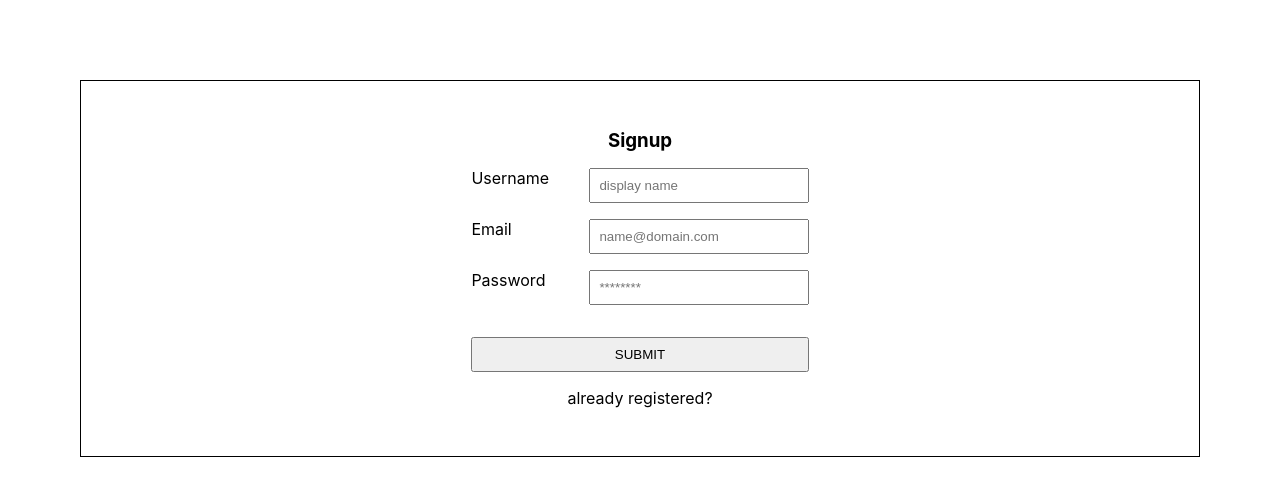
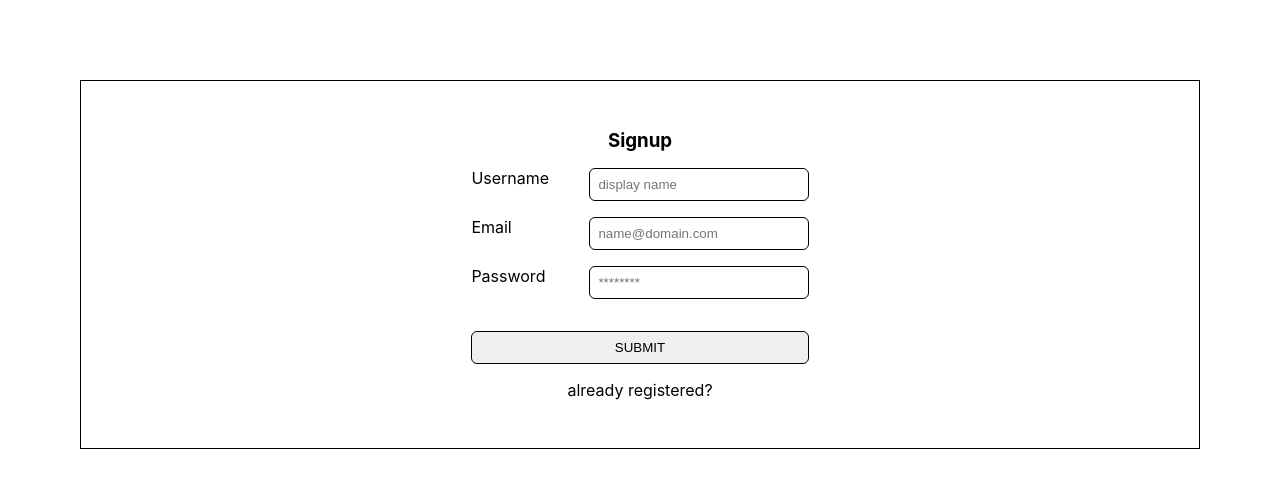
Before and after one commit to MrN-Nabhani/Hanat-Countdown, a React (Create React App) app: page / in a window 1280 px wide. Shown: the top 496 px of the page. Built offline with nearby package versions, Linux system fonts and the light colour scheme.

Commit message:
style adjustments

```diff
--- a/src/components/common/Button/Button.js
+++ b/src/components/common/Button/Button.js
@@ -1,15 +1,9 @@
-import styled, { css } from "styled-components";
+import styled from "styled-components";
 
 const Button = styled.button`
-  width: ${({ width }) => width || "150px"};
-  height: ${({ height }) => height || "30px"};
-  background-color: ${({ backgroundColor }) => backgroundColor || "white"};
   border-radius: 6px;
   border: 1px solid;
   outline: none;
-  color: white;
-  margin-top: ${({ marginTop }) => marginTop || "0px"};
-  margin-left: ${({ marginLeft }) => marginLeft || "0px"};
   &:hover {
     cursor: pointer;
     font-weight: bold;
--- a/src/components/common/inputField/StyledInputField.js
+++ b/src/components/common/inputField/StyledInputField.js
@@ -10,6 +10,9 @@ export const StyledInputField = styled.div`
 export const Input = styled.input`
   width: 65%;
   padding: 0.5rem;
+  border-radius: 6px;
+  border: 1px solid;
+  outline: none;
 `;
 
 export const Label = styled.label`
--- a/src/components/common/submitButton/StyledSumitButton.js
+++ b/src/components/common/submitButton/StyledSumitButton.js
@@ -1,6 +1,7 @@
 import styled from "styled-components";
+import Button from "../Button/Button";
 
-export const Button = styled.button`
+export const StyledSubmitButton = styled(Button)`
   width: 33%;
   padding: 0.5rem;
   margin: 1rem;
--- a/src/components/common/submitButton/SubmitButton.js
+++ b/src/components/common/submitButton/SubmitButton.js
@@ -1,11 +1,11 @@
 import React from "react";
-import { Button } from "./StyledSumitButton";
+import { StyledSubmitButton } from "./StyledSumitButton";
 
 function SubmitButton({ title, handleClick }) {
   return (
-    <Button type="submit" onChange={handleClick}>
+    <StyledSubmitButton type="submit" onChange={handleClick}>
       {title}
-    </Button>
+    </StyledSubmitButton>
   );
 }
 
```
